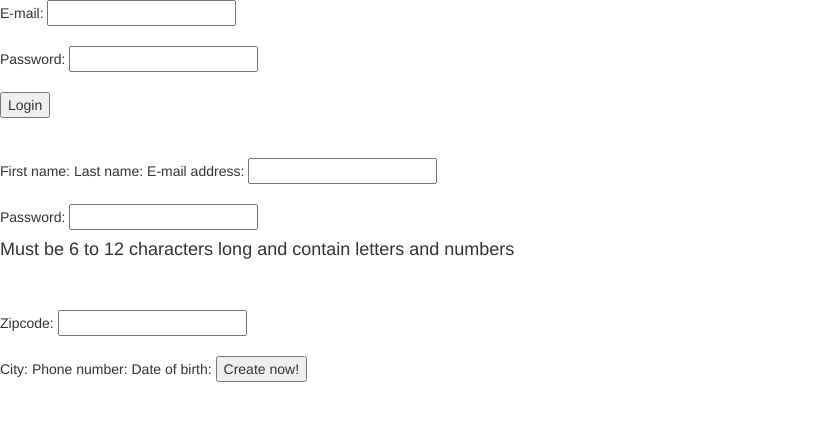
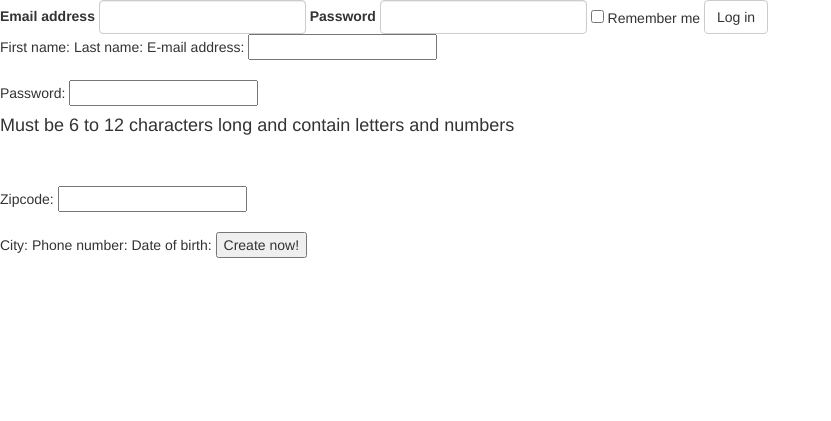
Before and after one commit to milaast/barkbook, a Flask app: page / in a window 1280 px wide. Shown: the top 421 px of the page, without its empty margins (0-831 px from the left). Run offline with Flask 2, Linux system fonts and the light colour scheme; some libraries are stand-ins or nearby versions.

Commit message:
WIP added bootstrap to part of the homepage template

```diff
--- a/templates/homepage.html
+++ b/templates/homepage.html
@@ -3,15 +3,26 @@
 
 {% block content %}
 
-  <form action="/login" method="POST">
-    E-mail:
-    <input type="email" name="email" required><br><br>
-    Password:
-    <input type="password" name="password"><br><br>
-    <input type="submit" value="Login"><br><br><br>
-  <!-- Make these all in same line in it's own 'thing', separated from the sign up form. # will need bootstrap # -->
+  <form class="form-inline" action="/login" method="POST">
+  <div class="form-group">
+    <label for="email">Email address</label>
+    <input type="email" class="form-control" id="email">
+  </div>
+
+  <div class="form-group">
+    <label for="password">Password</label>
+    <input type="password" class="form-control" id="password">
+  </div>
+
+  <div class="checkbox">
+    <label>
+      <input type="checkbox"> Remember me
+    </label>
+  </div>
+    <button type="submit" class="btn btn-default">Log in</button>
   </form>
 
+ <!-- Put this in bootstrap -->
   <form action="/signup" method="POST">
     First name:
     Last name:
```
